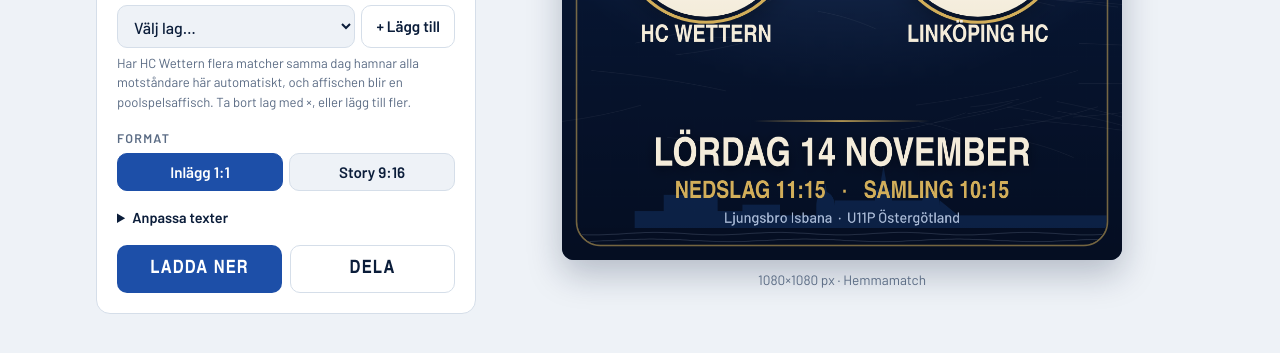
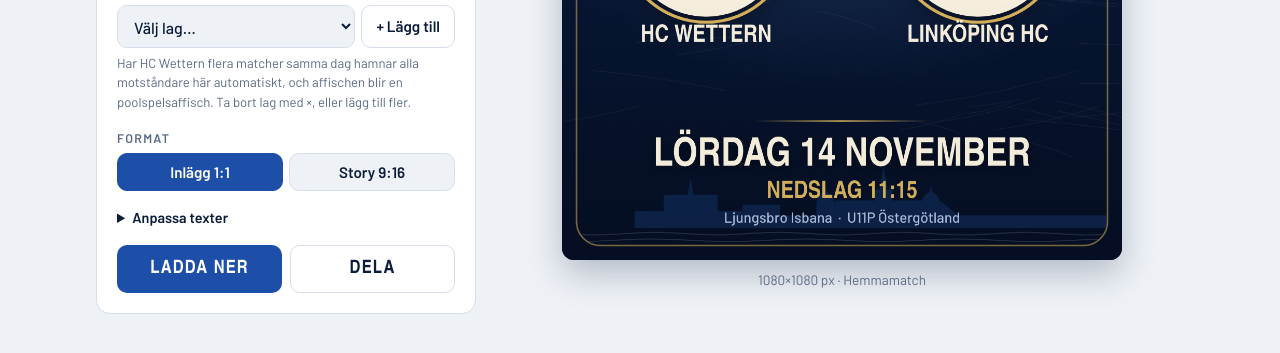
Before and after one commit to asajakt/hcwettern-matchaffisch, a plain HTML site: page docs/index.html in a window 1280 px wide. Shown: the part 421-774 px from the top of the page. Drawn offline with Linux system fonts and the light colour scheme; a web font is replaced by a local one.

Commit message:
Ta bort samlingstid från affischen
Co-Authored-By: Claude Opus 5.5 <noreply@anthropic.com>

```diff
--- a/docs/index.html
+++ b/docs/index.html
@@ -347,9 +347,7 @@
     if (!times.length) when = "TID MEDDELAS SENARE";
     else if (pool) when = times.length > 1 ? `NEDSLAG ${times[0]}–${times[times.length - 1]}` : `NEDSLAG ${times[0]}`;
     else when = `NEDSLAG ${times[0]}`;
-    const ft = group.matches.find((m) => hhmm(m.start));
-    const meet = ft && ft.meet && ft.meet < hhmm(ft.start) ? `   ·   SAMLING ${ft.meet}` : "";
-    text(g, when + meet, W / 2, iy, 800, story ? 62 : 46, C.gold, "center", W - 140);
+    text(g, when, W / 2, iy, 800, story ? 62 : 46, C.gold, "center", W - 140);
     iy += story ? 70 : 48;
     const place = [first.location, first.series].filter(Boolean).join("  ·  ");
     text(g, place, W / 2, iy, 500, story ? 36 : 28, C.mist, "center", W - 160, false, "Barlow");
```
